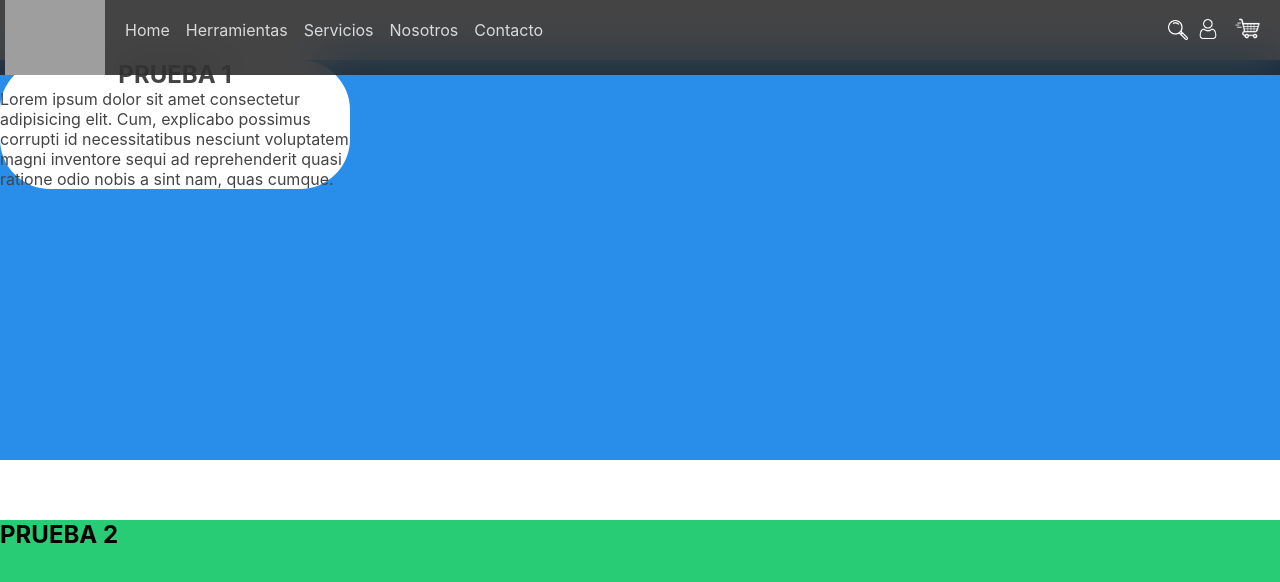
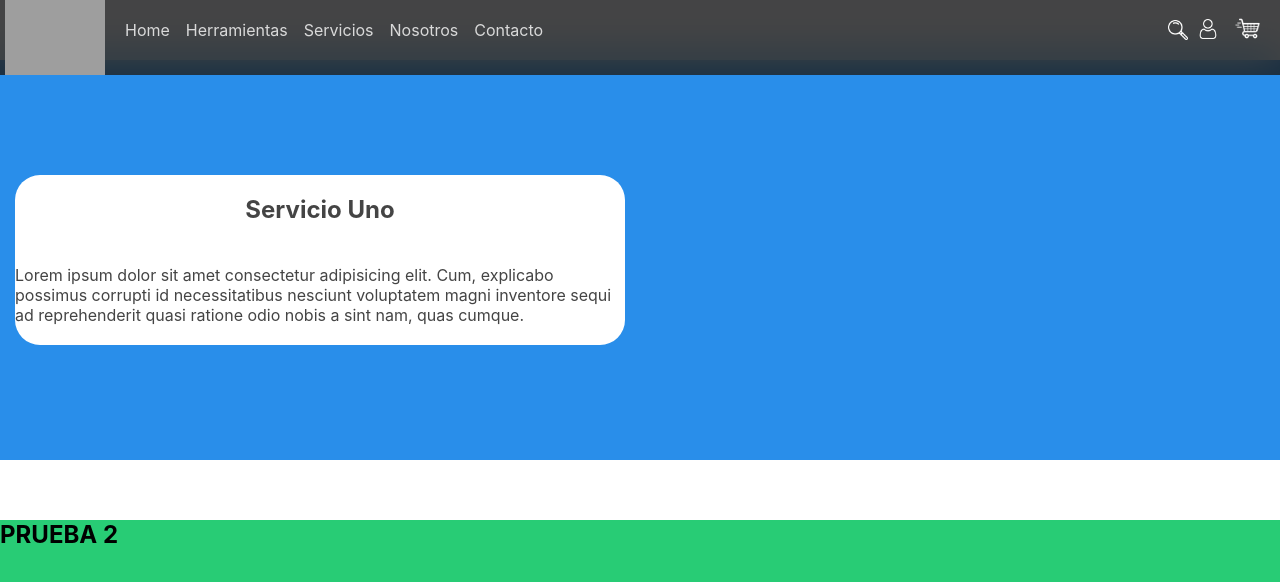
Before and after one commit to jorpaz/kraft-weld-react, a React (Vite) app: page /services in a window 1280 px wide. Shown: the top 582 px of the page. Built offline with nearby package versions, Linux system fonts and the light colour scheme; grey boxes are pictures that could not be loaded; a web font is replaced by a local one.

Commit message:
services v2

```diff
--- a/src/pages/Services.jsx
+++ b/src/pages/Services.jsx
@@ -10,7 +10,7 @@ const Services = () => {
             {<Header />}
             <main className="container-body">
                 <section className='card-1'>
-                    <h1>PRUEBA 1</h1>
+                    <h1>Servicio Uno</h1>
                     <p>Lorem ipsum dolor sit amet consectetur adipisicing elit. Cum, explicabo possimus corrupti id necessitatibus nesciunt voluptatem magni inventore sequi ad reprehenderit quasi ratione odio nobis a sint nam, quas cumque.</p>
                 </section>
             </main>
--- a/src/styles/Services.css
+++ b/src/styles/Services.css
@@ -13,13 +13,17 @@
 }
 
 .card-1{
-    width: 350px;
+    margin: 15px;
+    width: auto;
     height: auto;
-    border-radius: 50px;
+    border-radius: 25px;
     display: grid;
     justify-items: center;
     align-items: center;
+    grid-column: 1/3;
+    grid-row: 2/4;
     background-color: #FFFFFF;
+    overflow: hidden;
 }
 
 .container-body-2{
```
